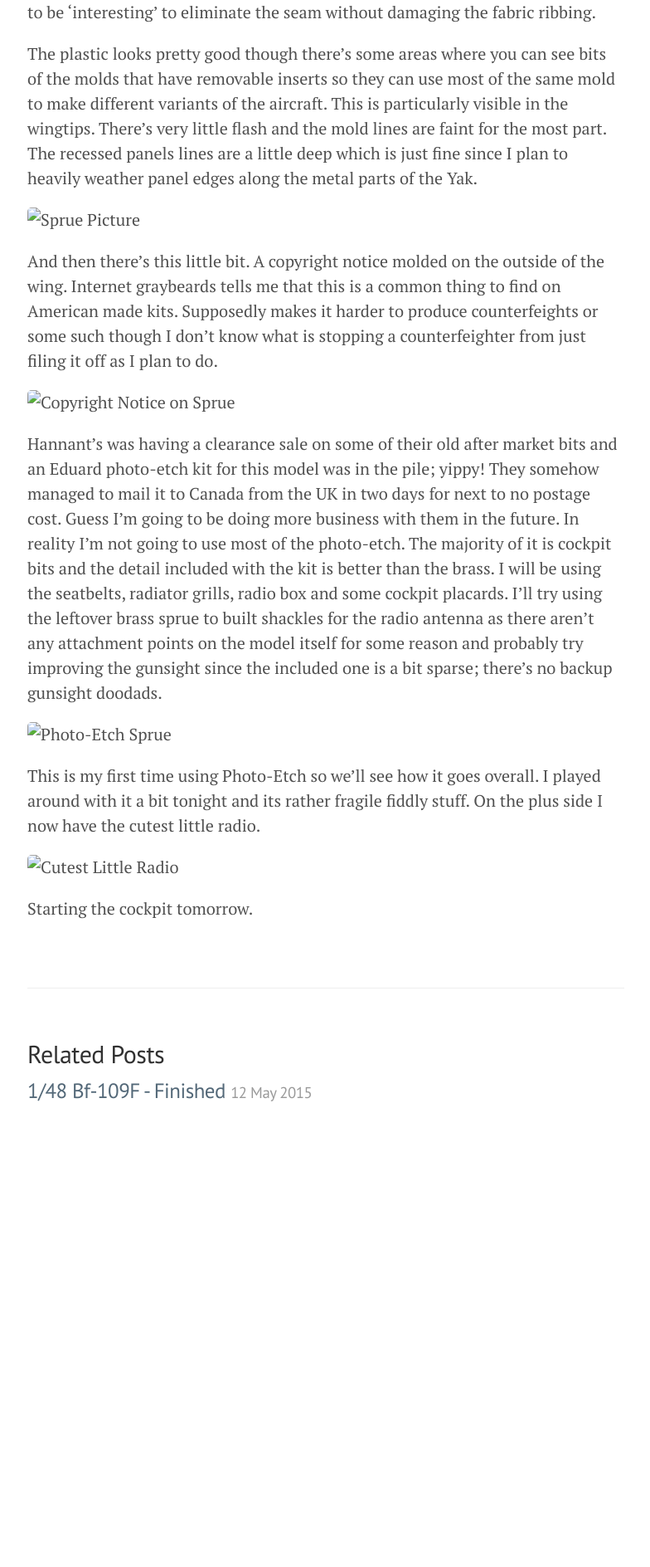
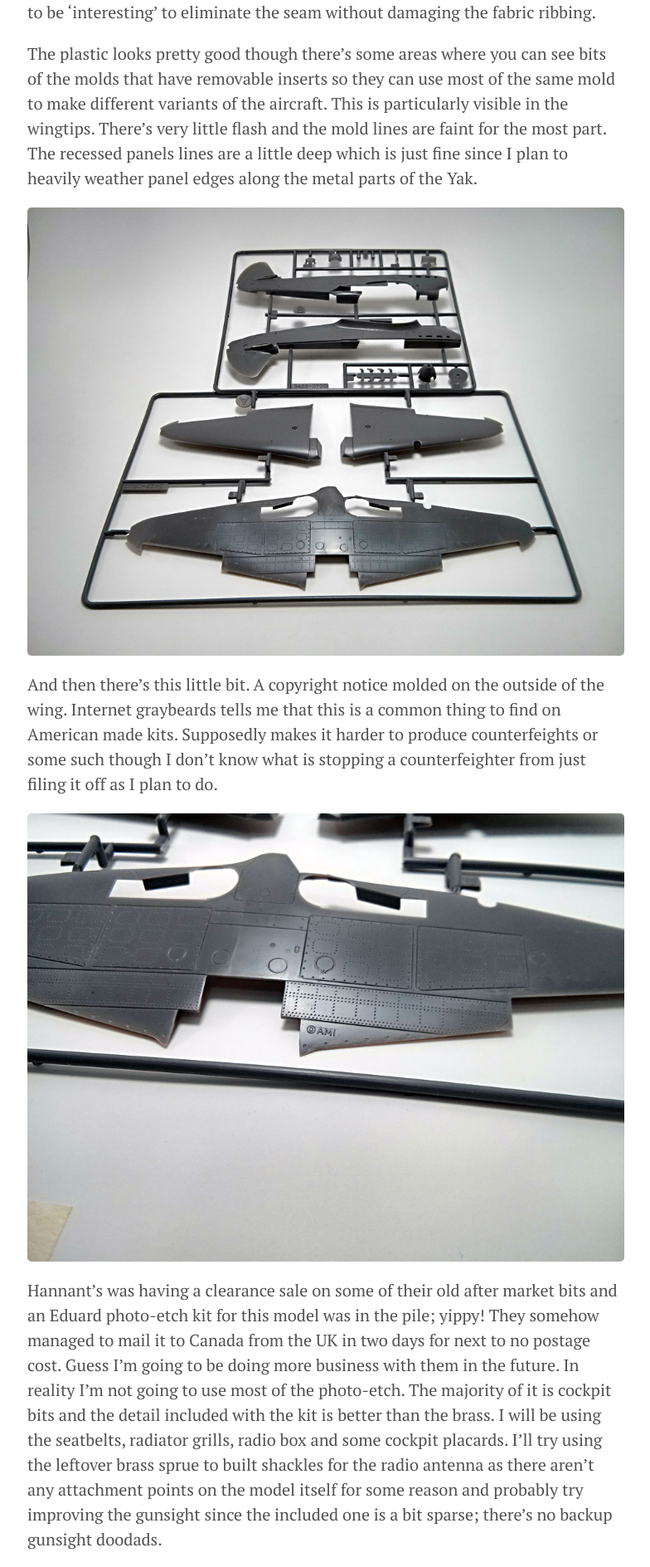
Before and after one commit to DerekSauer/DerekSauer.github.io, a Jekyll site: the page built from _posts/2015-05-16-yellow44-new-challenger.md, in a window 1280 px wide. Shown: the part 1252-3140 px from the top of the page at 83% size, without its empty margins (247-1031 px from the left). Built offline with Jekyll 4.4.1, drawn with Linux system fonts in a browser that asks for light colours; before the commit the page ends 2642 px from its top, so only the background shows below that.

Commit message:
Fixed incorrect directory names in Yellow 44 post's images.

```diff
--- a/_posts/2015-05-16-yellow44-new-challenger.md
+++ b/_posts/2015-05-16-yellow44-new-challenger.md
@@ -11,18 +11,18 @@
 
 The plastic looks pretty good though there's some areas where you can see bits of the molds that have removable inserts so they can use most of the same mold to make different variants of the aircraft. This is particularly visible in the wingtips. There's very little flash and the mold lines are faint for the most part. The recessed panels lines are a little deep which is just fine since I plan to heavily weather panel edges along the metal parts of the Yak.
 
-![Sprue Picture]({{ site.url }}/images/bf109f/Sprues.jpg)
+![Sprue Picture]({{ site.url }}/images/yellow44/Sprues.jpg)
 
 And then there's this little bit. A copyright notice molded on the outside of the wing. Internet graybeards tells me that this is a common thing to find on American made kits. Supposedly makes it harder to produce counterfeights or some such though I don't know what is stopping a counterfeighter from just filing it off as I plan to do.
 
-![Copyright Notice on Sprue]({{ site.url }}/images/bf109f/SprueCloseUp.jpg)
+![Copyright Notice on Sprue]({{ site.url }}/images/yellow44/SprueCloseUp.jpg)
 
 Hannant's was having a clearance sale on some of their old after market bits and an Eduard photo-etch kit for this model was in the pile; yippy! They somehow managed to mail it to Canada from the UK in two days for next to no postage cost. Guess I'm going to be doing more business with them in the future. In reality I'm not going to use most of the photo-etch. The majority of it is cockpit bits and the detail included with the kit is better than the brass. I will be using the seatbelts, radiator grills, radio box and some cockpit placards. I'll try using the leftover brass sprue to built shackles for the radio antenna as there aren't any attachment points on the model itself for some reason and probably try improving the gunsight since the included one is a bit sparse; there's no backup gunsight doodads.
 
-![Photo-Etch Sprue]({{ site.url }}/images/bf109f/PhotoEtch.jpg)
+![Photo-Etch Sprue]({{ site.url }}/images/yellow44/PhotoEtch.jpg)
 
 This is my first time using Photo-Etch so we'll see how it goes overall. I played around with it a bit tonight and its rather fragile fiddly stuff. On the plus side I now have the cutest little radio.
 
-![Cutest Little Radio]({{ site.url }}/images/bf109f/IttyBittyRadio.jpg)
+![Cutest Little Radio]({{ site.url }}/images/yellow44/IttyBittyRadio.jpg)
 
 Starting the cockpit tomorrow.
```
